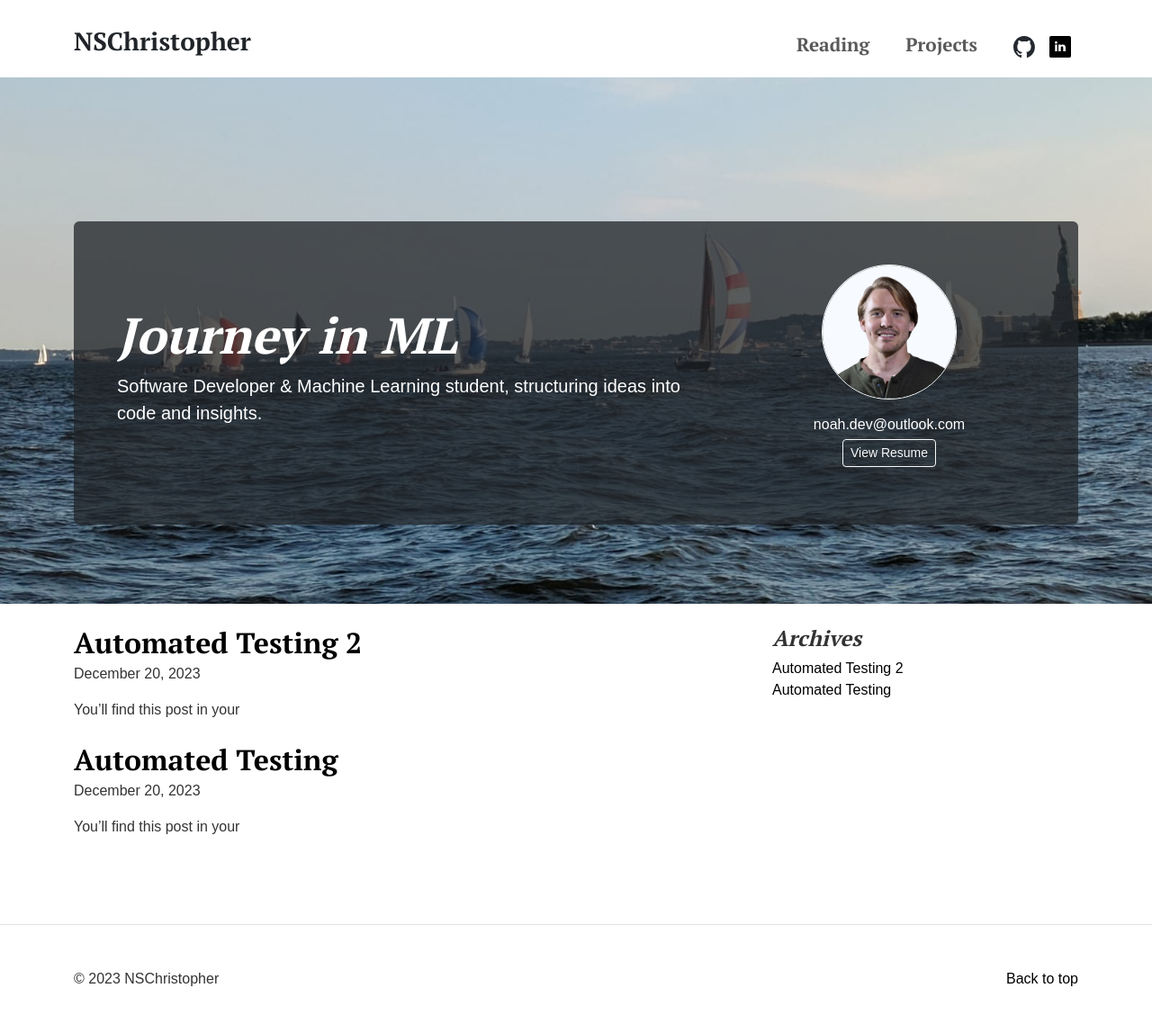
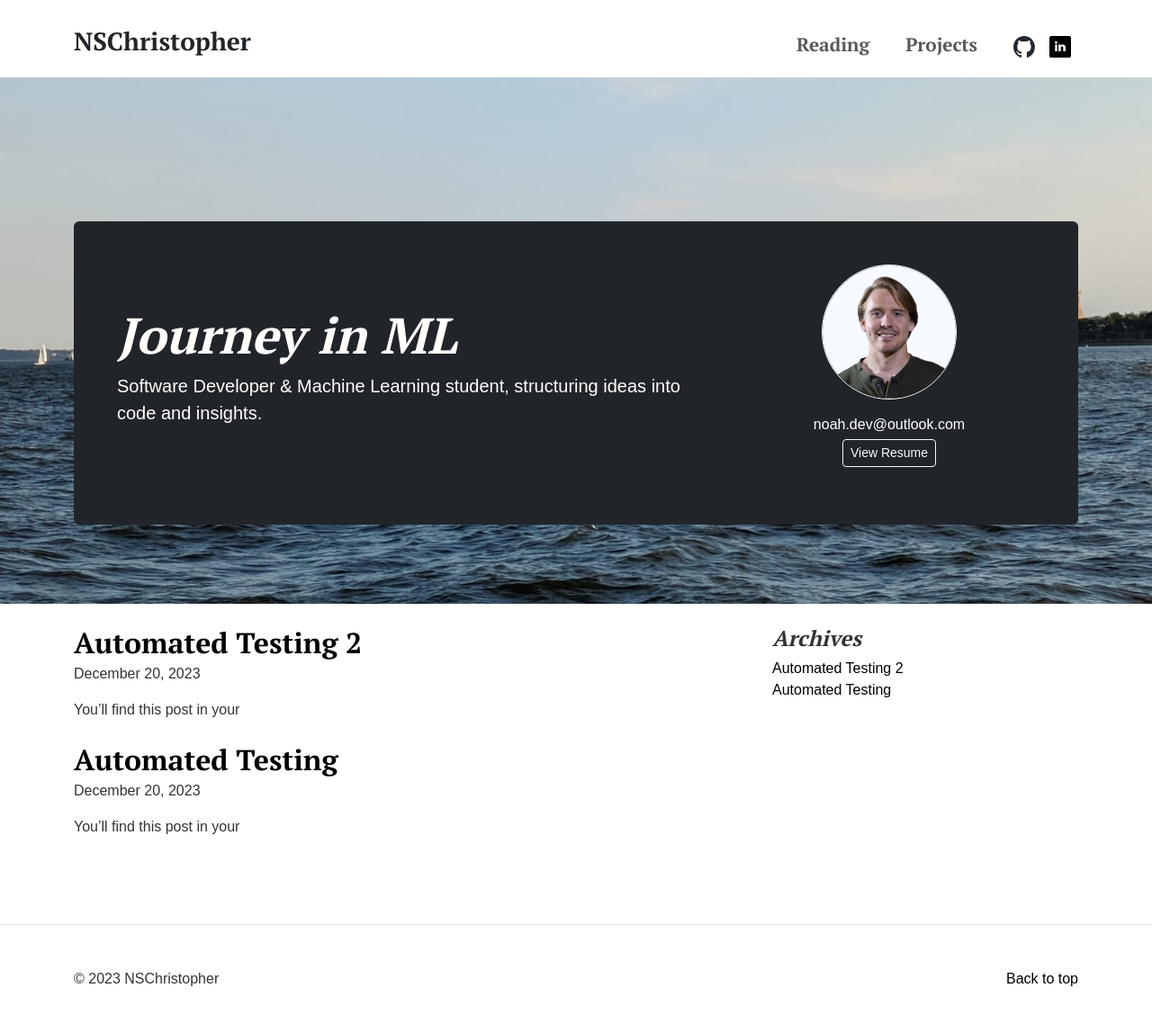
Before and after one commit to NSChristopher/NSChristopher.github.io, a Jekyll site: the page built from index.html, in a window 1280 px wide. Shown: the whole page at 90% size. Built offline with Jekyll 4.4.1, drawn with Linux system fonts in a browser that asks for light colours.

Commit message:
Update index.html

```diff
--- a/index.html
+++ b/index.html
@@ -15,7 +15,7 @@ title: "NSChristopher"
   padding-bottom: 4rem;
 ">
   <div class="container">
-    <div class="p-5 mb-4 text-white rounded bg-dark bg-opacity-75">
+    <div class="p-5 mb-4 text-white rounded bg-dark bg-opacity-90">
       <div class="row align-items-center">
         <div class="col-md-8">
           <h1 class="display-4 fst-italic">Journey in ML</h1>
```
